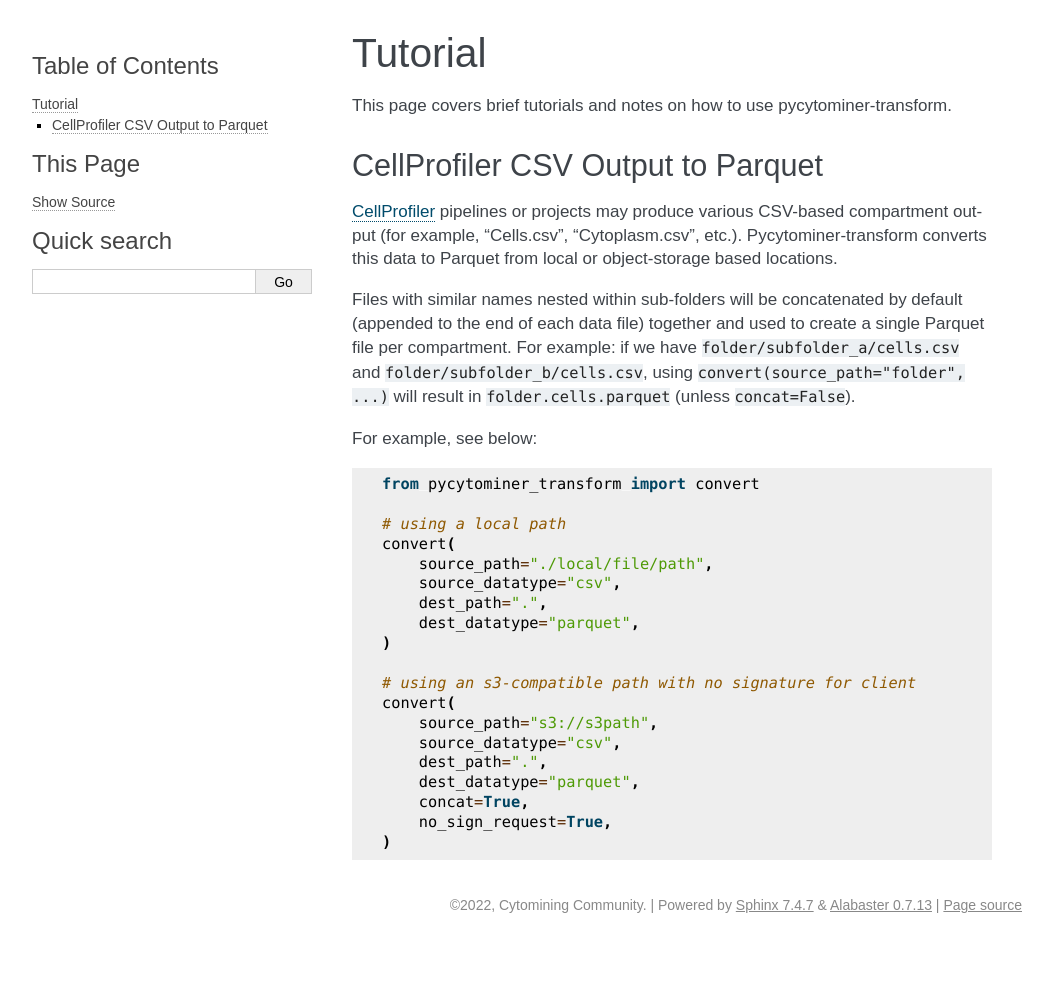
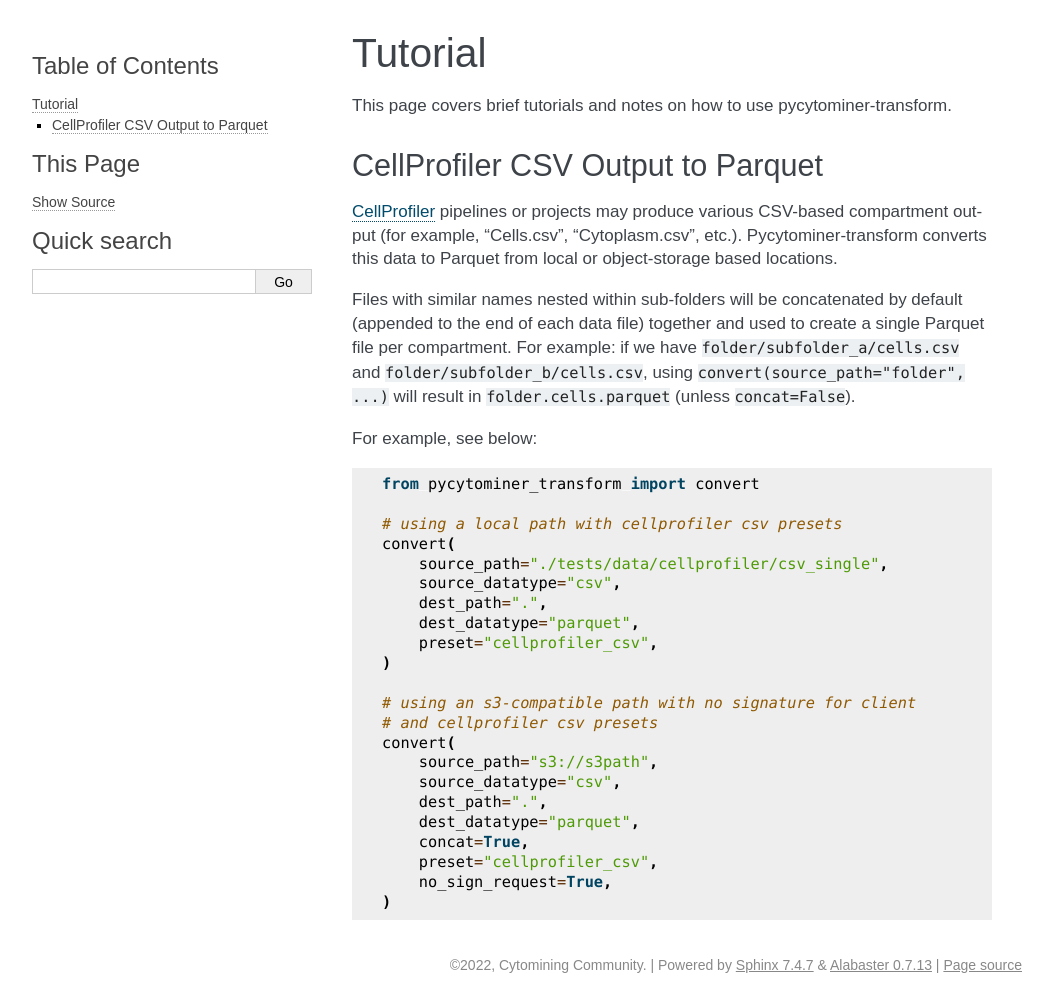
Before and after one commit to cytomining/CytoTable, a Sphinx documentation site: the page built from docs/source/tutorial.md, in a window 1280 px wide. Shown: the whole page, without its empty margins (118-1170 px from the left). Built offline with Sphinx 7.4.7, drawn with Linux system fonts in a browser that asks for light colours; before the commit the page ends 943 px from its top, so only the background shows below that.

Commit message:
example and tutorial code updates

````diff
--- a/docs/source/tutorial.md
+++ b/docs/source/tutorial.md
@@ -15,21 +15,24 @@ For example, see below:
 ```python
 from pycytominer_transform import convert
 
-# using a local path
+# using a local path with cellprofiler csv presets
 convert(
-    source_path="./local/file/path",
+    source_path="./tests/data/cellprofiler/csv_single",
     source_datatype="csv",
     dest_path=".",
     dest_datatype="parquet",
+    preset="cellprofiler_csv",
 )
 
 # using an s3-compatible path with no signature for client
+# and cellprofiler csv presets
 convert(
     source_path="s3://s3path",
     source_datatype="csv",
     dest_path=".",
     dest_datatype="parquet",
     concat=True,
+    preset="cellprofiler_csv",
     no_sign_request=True,
 )
 ```
````
Also changed, not shown: 1 other file.
